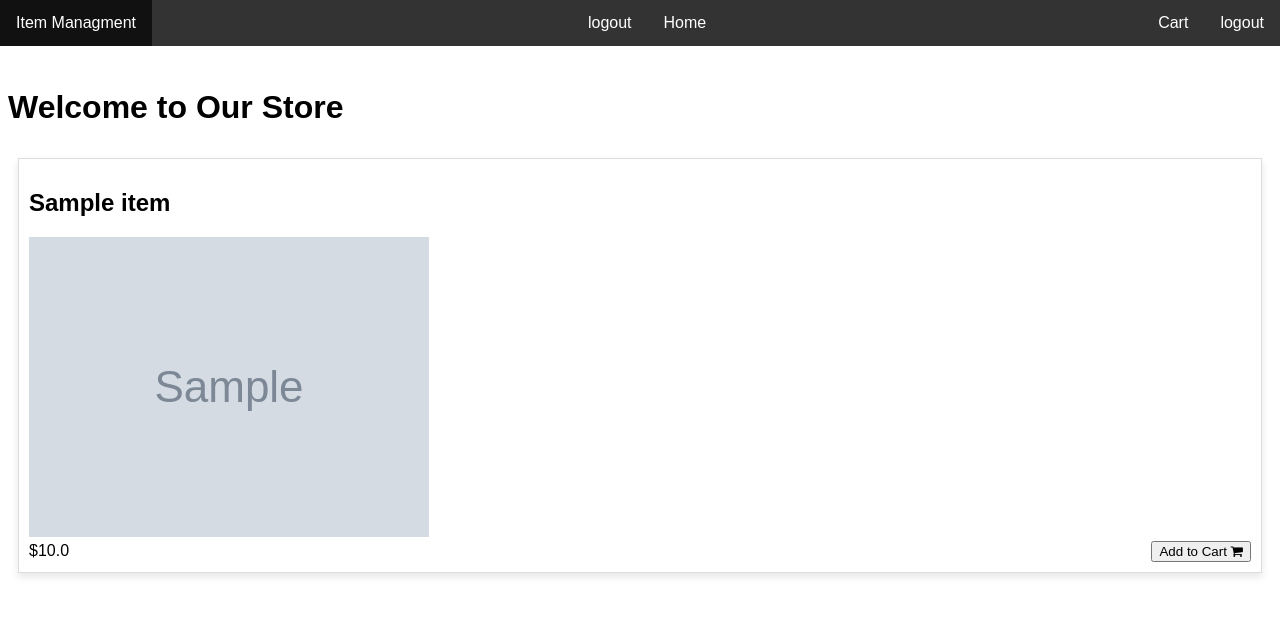
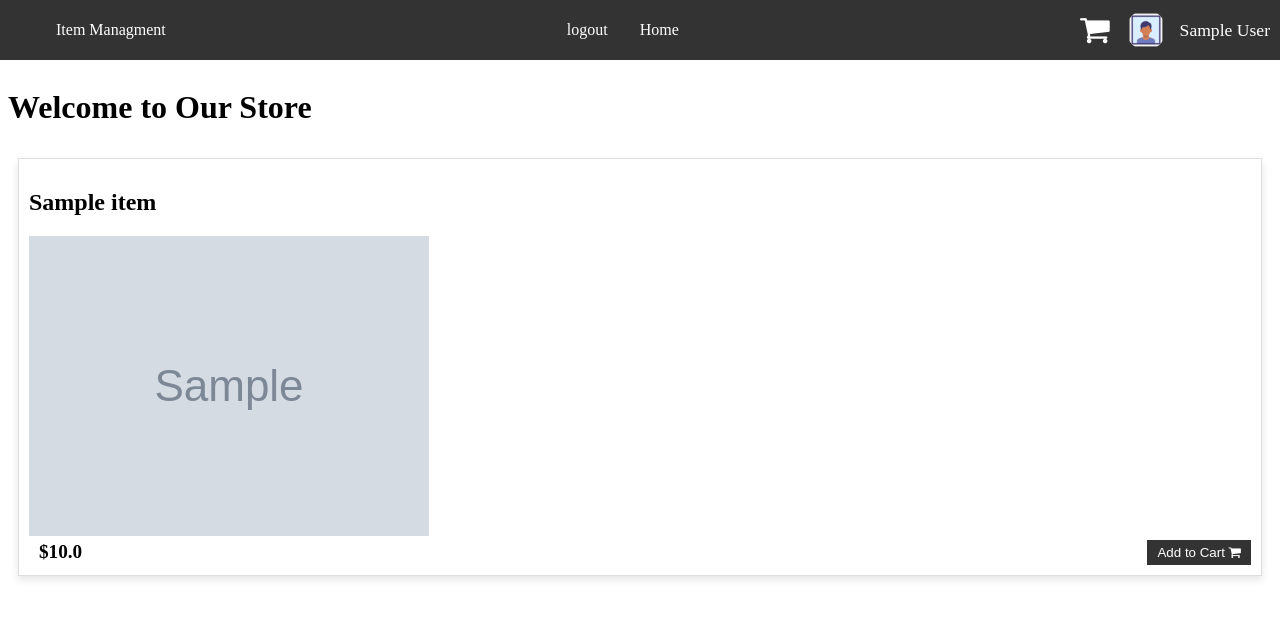
Before and after one commit to Emakiflom/Abyssinia-Mobile-Shopping_v0.0, a Flask app: page /profile in a window 1280 px wide. Shown: the top 619 px of the page. Run offline with Flask 3, Linux system fonts and the light colour scheme; the visitor is signed in with stand-in values (Sample User, id 1); tables that the repository leaves empty hold one stand-in row (values such as "Sample post"); grey boxes marked "Sample" are stand-in pictures; some libraries are stand-ins or nearby versions.

Commit message:
fix url4

```diff
--- a/app.py
+++ b/app.py
@@ -121,6 +121,7 @@
 
         if_admin_ture= user.admin
         user_id = user.users_id
+        name_get = user.name
 
 
         #if user and check_password_hash(user.Password, password):
@@ -129,6 +130,7 @@
             # Redirect to the profile page upon successful login
             session['admin_true'] = if_admin_ture
             session['user_id'] = user_id
+            session['name_get'] = name_get
             return redirect(url_for('profile'))
 
         flash('Invalid username or password. Please try again.', 'error')
@@ -141,8 +143,9 @@
 def profile():
     admin_true = session.get('admin_true')
     user_id = session.get('user_id')
+    name_get = session.get('name_get')
     items = Item.query.all()
-    return render_template('profile.html', items=items, admin_true = admin_true, user_id = user_id)
+    return render_template('profile.html', items=items, admin_true = admin_true, user_id = user_id, name_get= name_get)
 
 # Define the profile route to display the profile.html page
 @app.route('/view_item')
--- a/static/styles.css
+++ b/static/styles.css
@@ -1,6 +1,56 @@
-/* General styles */
+* General styles */
 body {
     font-family: Arial, sans-serif;
+}
+
+/* User profile styles */
+.user-profile {
+    position: relative;
+    display: inline-block;
+    cursor: pointer;
+}
+
+.profile-icon img {
+    width: 40px;
+    height: 40px;
+    border-radius: 50%;
+    vertical-align: middle;
+}
+
+.profile-name {
+    margin-left: 10px;
+    vertical-align: middle;
+    font-size: 1.1em;
+    color: white;
+}
+
+/* Dropdown content styles */
+.dropdown-content {
+    display: none;
+    position: absolute;
+    background-color: #f9f9f9;
+    min-width: 150px;
+    box-shadow: 0 8px 16px rgba(0, 0, 0, 0.2);
+    z-index: 1;
+    top: 50px; /* Adjust this value to place the dropdown below the profile icon */
+    right: 0;
+    border-radius: 4px;
+}
+
+.dropdown-content a {
+    color: black;
+    padding: 12px 16px;
+    text-decoration: none;
+    display: block;
+}
+
+.dropdown-content a:hover {
+    background-color: #f1f1f1;
+}
+
+/* Show the dropdown on hover */
+.user-profile:hover .dropdown-content {
+    display: block;
 }
 
 /* Navigation styles */
@@ -10,17 +60,17 @@
     margin-bottom: 20px;
     position: fixed;
     width: 100%;
+    left: 0;
     top: 0;
     z-index: 1000;
-    left: 0;
 }
 
 nav ul {
     list-style-type: none;
     margin: 0;
-    padding: 0;
+    padding-right: 10px;
     display: flex;
-    align-items: center; /* Center items vertically */
+    align-items: center;
     overflow: hidden;
 }
 
@@ -44,7 +94,7 @@
     margin-left: auto; /* Push the cart item to the right */
 }
 
-.cart:hover {
+.cart a:hover {
     background-color: yellow;
     color: #333; /* Optionally change text color on hover */
 }
@@ -69,15 +119,36 @@
     box-shadow: 0 4px 8px rgba(0, 0, 0, 0.1); /* Add drop shadow */
 }
 
-.item-details{
+.item img {
+    max-width: 100%;
+    height: auto;
+}
+
+/* Item details styles */
+.item-details {
     display: flex;
     align-items: center;
     justify-content: space-between;
 }
 
-.item img {
-    max-width: 100%;
-    height: auto;
+.item .cart {
+    background-color: #333;
+    color: white;
+    border: none;
+    padding: 5px 10px;
+    cursor: pointer;
+    text-align: center;
+}
+
+.item .cart:hover {
+    background-color: yellow;
+    color: #333; /* Optionally change text color on hover */
+}
+
+.price {
+    margin-left: 10px;
+    font-size: 1.2em;
+    font-weight: bold;
 }
 
 /* Form styles */
@@ -120,3 +191,9 @@
     color: #ff0000;
     font-weight: bold;
 }
+
+.round_cart{
+    border: 1px solid gray;
+    border-radius: 50%;
+    font-size: 20px;
+}
--- a/templates/profile.html
+++ b/templates/profile.html
@@ -19,8 +19,18 @@
         {% endif %}
         {% if user_id %}
         <li><a href="/profile">Home</a></li>
-        <li class="cart"><a href="/view_cart">Cart</a></li>
-        <li class=""><a href="/logout">logout</a></li>
+        <li class="cart"><a href="/view_cart"><span class=" fa fa-shopping-cart fa-2x"></span></a></li>
+        <li class=""></li>
+        <div class="user-profile">
+            <span class="profile-icon">
+                <img src="{{ url_for('static', filename='images/profile_10.png') }}" alt="Profile Image">
+            </span>
+            <span class="profile-name">{{ name_get }}</span>
+            <div class="dropdown-content">
+                <a href="#">Edit Profile</a>
+                <a href="/logout">logout</a>
+            </div>
+        </div>
         {% else %}
         <li><a href="/">Home</a></li>
         <li><a href="/login">Login</a></li>
```
Also changed, not shown: templates/delete_item.html (+1 -7 lines), static/images/profile_10 (1).png (added), static/images/profile_10.png (added).
